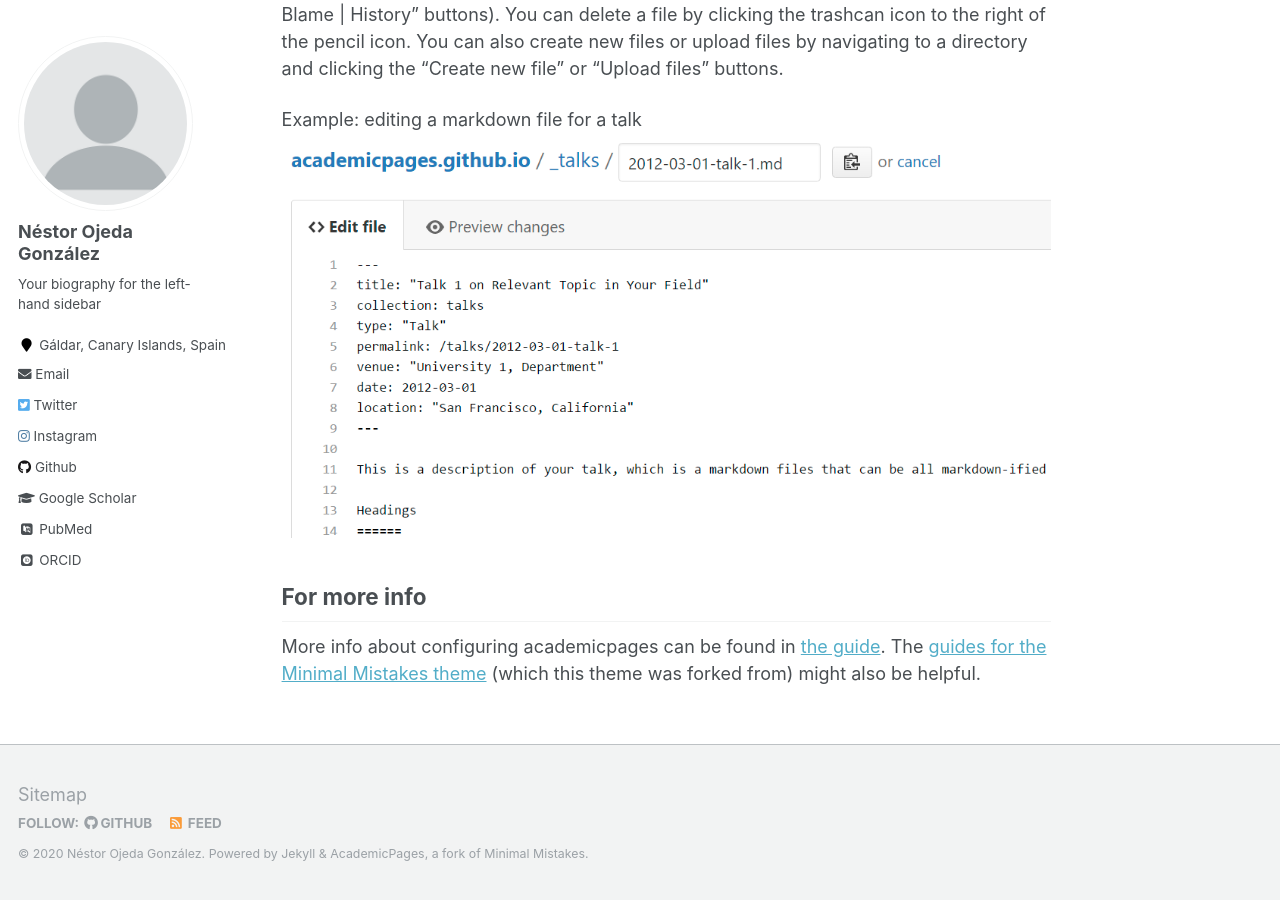
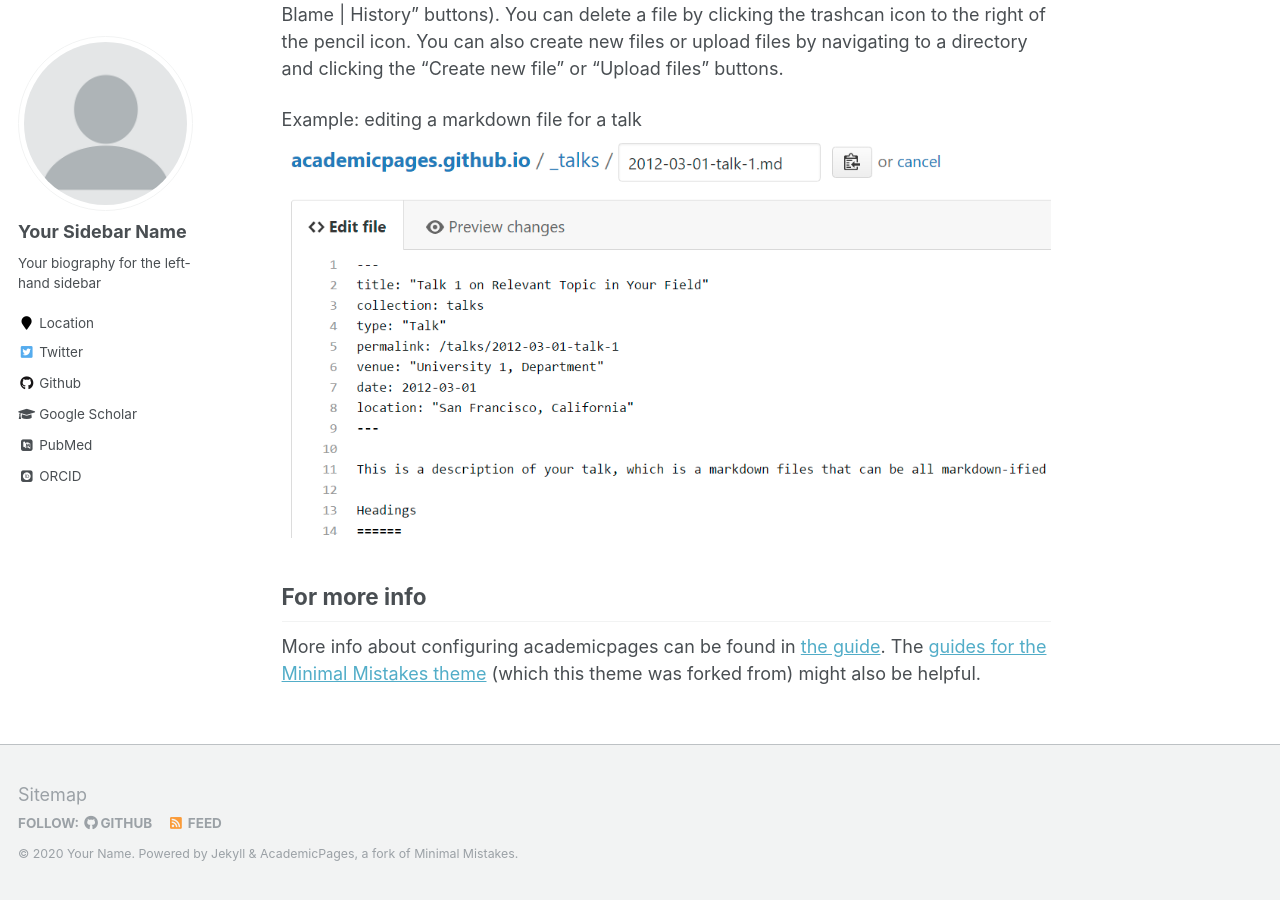
Before and after one commit to nestorojeda/nestorojeda.github.io, a Jekyll site: the page built from _pages/about.md, in a window 1280 px wide and 900 px high, scrolled down 2463 px. Built offline with Jekyll 4.4.1, drawn with Linux system fonts in a browser that asks for light colours; some web fonts are replaced; some of the changed text lies outside the part shown.

Commit message:
subida plantilla

```diff
--- a/_config.yml
+++ b/_config.yml
@@ -7,13 +7,13 @@
 
 # Site Settings
 locale                   : "en-US"
-title                    : "Néstor Ojeda"
+title                    : "Your Name / Site Title"
 title_separator          : "-"
-name                     : &name "Néstor Ojeda González"
+name                     : &name "Your Name"
 description              : &description "personal description"
-url                      : http://nestorojeda.me # the base hostname & protocol for your site e.g. "https://mmistakes.github.io"
+url                      : https://academicpages.github.io # the base hostname & protocol for your site e.g. "https://mmistakes.github.io"
 baseurl                  : "" # the subpath of your site, e.g. "/blog"
-repository               : "/nestorojeda/nestorojeda.github.io"
+repository               : "academicpages/academicpages.github.io"
 teaser                   :  # filename of teaser fallback teaser image placed in /images/, .e.g. "500x300.png"
 breadcrumbs              : false # true, false (default)
 words_per_minute         : 160
@@ -80,14 +80,14 @@ analytics:
 
 # Site Author
 author:
-  name             : "Néstor Ojeda González"
+  name             : "Your Sidebar Name"
   avatar           : "profile.png"
   bio              : "Your biography for the left-hand sidebar"
-  location         : "Gáldar, Canary Islands, Spain"
+  location         : "Location"
   employer         :
   pubmed           : "https://www.ncbi.nlm.nih.gov/pubmed/?term=john+snow"
   googlescholar    : "http://yourfullgooglescholarurl.com"
-  email            : "nestorojedagonzalez@gmail.com"
+  email            :
   researchgate     :  # example: "https://www.researchgate.net/profile/yourprofile"
   uri              :
   bitbucket        :
@@ -96,10 +96,10 @@ author:
   flickr           :
   facebook         :
   foursquare       :
-  github           : "nestorojeda"
+  github           : "academicpages"
   google_plus      :
   keybase          :
-  instagram        : "nestorojedag"
+  instagram        :
   impactstory      : #"https://profiles.impactstory.org/u/xxxx-xxxx-xxxx-xxxx"
   lastfm           :
   linkedin         :
--- a/_includes/author-profile.html
+++ b/_includes/author-profile.html
@@ -29,82 +29,82 @@
         <li><i class="fa fa-fw fa-map-marker" aria-hidden="true"></i> {{ author.employer }}</li>
       {% endif %}
       {% if author.uri %}
-        <li><a href="{{ author.uri }}"><i class="fas fa-link" aria-hidden="true"></i> {{ site.data.ui-text[site.locale].website_label | default: "Website" }}</a></li>
+        <li><a href="{{ author.uri }}"><i class="fas fa-fw fa-link" aria-hidden="true"></i> {{ site.data.ui-text[site.locale].website_label | default: "Website" }}</a></li>
       {% endif %}
       {% if author.email %}
-        <li><a href="mailto:{{ author.email }}"><i class="fas fa-envelope" aria-hidden="true"></i> {{ site.data.ui-text[site.locale].email_label | default: "Email" }}</a></li>
+        <li><a href="mailto:{{ author.email }}"><i class="fas fa-fw fa-envelope" aria-hidden="true"></i> {{ site.data.ui-text[site.locale].email_label | default: "Email" }}</a></li>
       {% endif %}
       {% if author.keybase %}
-        <li><a href="https://keybase.io/{{ author.keybase }}"><i class="fas fa-key" aria-hidden="true"></i> Keybase</a></li>
+        <li><a href="https://keybase.io/{{ author.keybase }}"><i class="fas fa-fw fa-key" aria-hidden="true"></i> Keybase</a></li>
       {% endif %}
        {% if author.researchgate %}
-        <li><a href="{{ author.researchgate }}"><i class="fab fa-researchgate" aria-hidden="true"></i> ResearchGate</a></li>
+        <li><a href="{{ author.researchgate }}"><i class="fab fa-fw fa-researchgate" aria-hidden="true"></i> ResearchGate</a></li>
       {% endif %}
       {% if author.twitter %}
-        <li><a href="https://twitter.com/{{ author.twitter }}"><i class="fab fa-twitter-square" aria-hidden="true"></i> Twitter</a></li>
+        <li><a href="https://twitter.com/{{ author.twitter }}"><i class="fab fa-fw fa-twitter-square" aria-hidden="true"></i> Twitter</a></li>
       {% endif %}
       {% if author.facebook %}
-        <li><a href="https://www.facebook.com/{{ author.facebook }}"><i class="fab fa-facebook-square" aria-hidden="true"></i> Facebook</a></li>
+        <li><a href="https://www.facebook.com/{{ author.facebook }}"><i class="fab fa-fw fa-facebook-square" aria-hidden="true"></i> Facebook</a></li>
       {% endif %}
       {% if author.google_plus %}
-        <li><a href="https://plus.google.com/+{{ author.google_plus }}"><i class="fab fa-google-plus" aria-hidden="true"></i> Google+</a></li>
+        <li><a href="https://plus.google.com/+{{ author.google_plus }}"><i class="fab fa-fw fa-google-plus" aria-hidden="true"></i> Google+</a></li>
       {% endif %}
       {% if author.linkedin %}
-        <li><a href="https://www.linkedin.com/in/{{ author.linkedin }}"><i class="fab fa-linkedin" aria-hidden="true"></i> LinkedIn</a></li>
+        <li><a href="https://www.linkedin.com/in/{{ author.linkedin }}"><i class="fab fa-fw fa-linkedin" aria-hidden="true"></i> LinkedIn</a></li>
       {% endif %}
       {% if author.xing %}
-        <li><a href="https://www.xing.com/profile/{{ author.xing }}"><i class="fab fa-xing-square" aria-hidden="true"></i> XING</a></li>
+        <li><a href="https://www.xing.com/profile/{{ author.xing }}"><i class="fab fa-fw fa-xing-square" aria-hidden="true"></i> XING</a></li>
       {% endif %}
       {% if author.instagram %}
-        <li><a href="https://instagram.com/{{ author.instagram }}"><i class="fab fa-instagram" aria-hidden="true"></i> Instagram</a></li>
+        <li><a href="https://instagram.com/{{ author.instagram }}"><i class="fab fa-fw fa-instagram" aria-hidden="true"></i> Instagram</a></li>
       {% endif %}
       {% if author.tumblr %}
-        <li><a href="https://{{ author.tumblr }}.tumblr.com"><i class="fab fa-tumblr-square" aria-hidden="true"></i> Tumblr</a></li>
+        <li><a href="https://{{ author.tumblr }}.tumblr.com"><i class="fab fa-fw fa-tumblr-square" aria-hidden="true"></i> Tumblr</a></li>
       {% endif %}
       {% if author.bitbucket %}
-        <li><a href="https://bitbucket.org/{{ author.bitbucket }}"><i class="fab fa-bitbucket" aria-hidden="true"></i> Bitbucket</a></li>
+        <li><a href="https://bitbucket.org/{{ author.bitbucket }}"><i class="fab fa-fw fa-bitbucket" aria-hidden="true"></i> Bitbucket</a></li>
       {% endif %}
       {% if author.github %}
-        <li><a href="https://github.com/{{ author.github }}"><i class="fab fa-github" aria-hidden="true"></i> Github</a></li>
+        <li><a href="https://github.com/{{ author.github }}"><i class="fab fa-fw fa-github" aria-hidden="true"></i> Github</a></li>
       {% endif %}
       {% if author.stackoverflow %}
-        <li><a href="https://www.stackoverflow.com/users/{{ author.stackoverflow }}"><i class="fa fab -fw fa-stack-overflow" aria-hidden="true"></i> Stackoverflow</a></li>
+        <li><a href="https://www.stackoverflow.com/users/{{ author.stackoverflow }}"><i class="fab fa-fw fa-stack-overflow" aria-hidden="true"></i> Stackoverflow</a></li>
       {% endif %}
       {% if author.lastfm %}
-        <li><a href="https://lastfm.com/user/{{ author.lastfm }}"><i class="fab fa-lastfm-square" aria-hidden="true"></i> Last.fm</a></li>
+        <li><a href="https://lastfm.com/user/{{ author.lastfm }}"><i class="fab fa-fw fa-lastfm-square" aria-hidden="true"></i> Last.fm</a></li>
       {% endif %}
       {% if author.dribbble %}
-        <li><a href="https://dribbble.com/{{ author.dribbble }}"><i class="fab fa-dribbble-square" aria-hidden="true"></i> Dribbble</a></li>
+        <li><a href="https://dribbble.com/{{ author.dribbble }}"><i class="fab fa-fw fa-dribbble-square" aria-hidden="true"></i> Dribbble</a></li>
       {% endif %}
       {% if author.pinterest %}
-        <li><a href="https://www.pinterest.com/{{ author.pinterest }}"><i class="fab fa-pinterest" aria-hidden="true"></i> Pinterest</a></li>
+        <li><a href="https://www.pinterest.com/{{ author.pinterest }}"><i class="fab fa-fw fa-pinterest" aria-hidden="true"></i> Pinterest</a></li>
       {% endif %}
       {% if author.foursquare %}
-        <li><a href="https://foursquare.com/{{ author.foursquare }}"><i class="fab fa-foursquare" aria-hidden="true"></i> Foursquare</a></li>
+        <li><a href="https://foursquare.com/{{ author.foursquare }}"><i class="fab fa-fw fa-foursquare" aria-hidden="true"></i> Foursquare</a></li>
       {% endif %}
       {% if author.steam %}
-        <li><a href="https://steamcommunity.com/id/{{ author.steam }}"><i class="fab fa-steam-square" aria-hidden="true"></i> Steam</a></li>
+        <li><a href="https://steamcommunity.com/id/{{ author.steam }}"><i class="fab fa-fw fa-steam-square" aria-hidden="true"></i> Steam</a></li>
       {% endif %}
       {% if author.youtube %}
-        <li><a href="https://www.youtube.com/user/{{ author.youtube }}"><i class="fab fa-youtube" aria-hidden="true"></i> YouTube</a></li>
+        <li><a href="https://www.youtube.com/user/{{ author.youtube }}"><i class="fab fa-fw fa-youtube" aria-hidden="true"></i> YouTube</a></li>
       {% endif %}
       {% if author.soundcloud %}
-        <li><a href="https://soundcloud.com/{{ author.soundcloud }}"><i class="fa fa-fw fa-soundcloud" aria-hidden="true"></i> Soundcloud</a></li>
+        <li><a href="https://soundcloud.com/{{ author.soundcloud }}"><i class="fab fa-fw fa-soundcloud" aria-hidden="true"></i> Soundcloud</a></li>
       {% endif %}
       {% if author.weibo %}
-        <li><a href="https://www.weibo.com/{{ author.weibo }}"><i class="fab fa-weibo" aria-hidden="true"></i> Weibo</a></li>
+        <li><a href="https://www.weibo.com/{{ author.weibo }}"><i class="fab fa-fw fa-weibo" aria-hidden="true"></i> Weibo</a></li>
       {% endif %}
       {% if author.flickr %}
-        <li><a href="https://www.flickr.com/{{ author.flickr }}"><i class="fab fa-flickr" aria-hidden="true"></i> Flickr</a></li>
+        <li><a href="https://www.flickr.com/{{ author.flickr }}"><i class="fab fa-fw fa-flickr" aria-hidden="true"></i> Flickr</a></li>
       {% endif %}
       {% if author.codepen %}
-        <li><a href="https://codepen.io/{{ author.codepen }}"><i class="fab fa-codepen" aria-hidden="true"></i> CodePen</a></li>
+        <li><a href="https://codepen.io/{{ author.codepen }}"><i class="fab fa-fw fa-codepen" aria-hidden="true"></i> CodePen</a></li>
       {% endif %}
       {% if author.vine %}
-        <li><a href="https://vine.co/u/{{ author.vine }}"><i class="fab fa-vine" aria-hidden="true"></i> Vine</a></li>
+        <li><a href="https://vine.co/u/{{ author.vine }}"><i class="fab fa-fw fa-vine" aria-hidden="true"></i> Vine</a></li>
       {% endif %}
       {% if author.googlescholar %}
-        <li><a href="{{ author.googlescholar }}"><i class="fas fa-graduation-cap"></i> Google Scholar</a></li>
+        <li><a href="{{ author.googlescholar }}"><i class="fas fa-fw fa-graduation-cap"></i> Google Scholar</a></li>
       {% endif %}
       {% if author.pubmed %}
         <li><a href="{{ author.pubmed }}"><i class="ai ai-pubmed-square ai-fw"></i> PubMed</a></li>
@@ -116,7 +116,7 @@
         <li><a href="{{ author.impactstory }}"><i class="ai ai-impactstory ai-fw"></i> Impactstory</a></li>
       {% endif %}
       {% if author.wikipedia %}
-        <li><a href="https://en.wikipedia.org/wiki/User:{{ author.wikipedia }}"><i class="fab fa-wikipedia-w" aria-hidden="true"></i> Wikipedia</a></li>
+        <li><a href="https://en.wikipedia.org/wiki/User:{{ author.wikipedia }}"><i class="fab fa-fw fa-wikipedia-w" aria-hidden="true"></i> Wikipedia</a></li>
 {% endif %}
     </ul>
   </div>
--- a/package.json
+++ b/package.json
@@ -29,8 +29,5 @@
     "uglify": "uglifyjs assets/js/vendor/jquery/jquery-1.12.4.min.js assets/js/plugins/jquery.fitvids.js assets/js/plugins/jquery.greedy-navigation.js assets/js/plugins/jquery.magnific-popup.js assets/js/plugins/jquery.smooth-scroll.min.js assets/js/plugins/stickyfill.min.js assets/js/_main.js -c -m -o assets/js/main.min.js",
     "watch:js": "onchange \"assets/js/**/*.js\" -e \"assets/js/main.min.js\" -- npm run build:js",
     "build:js": "npm run uglify"
-  },
-  "dependencies": {
-    "npm": "^6.10.2"
   }
 }
```
Also changed, not shown: README.md (+31 -1 lines).
